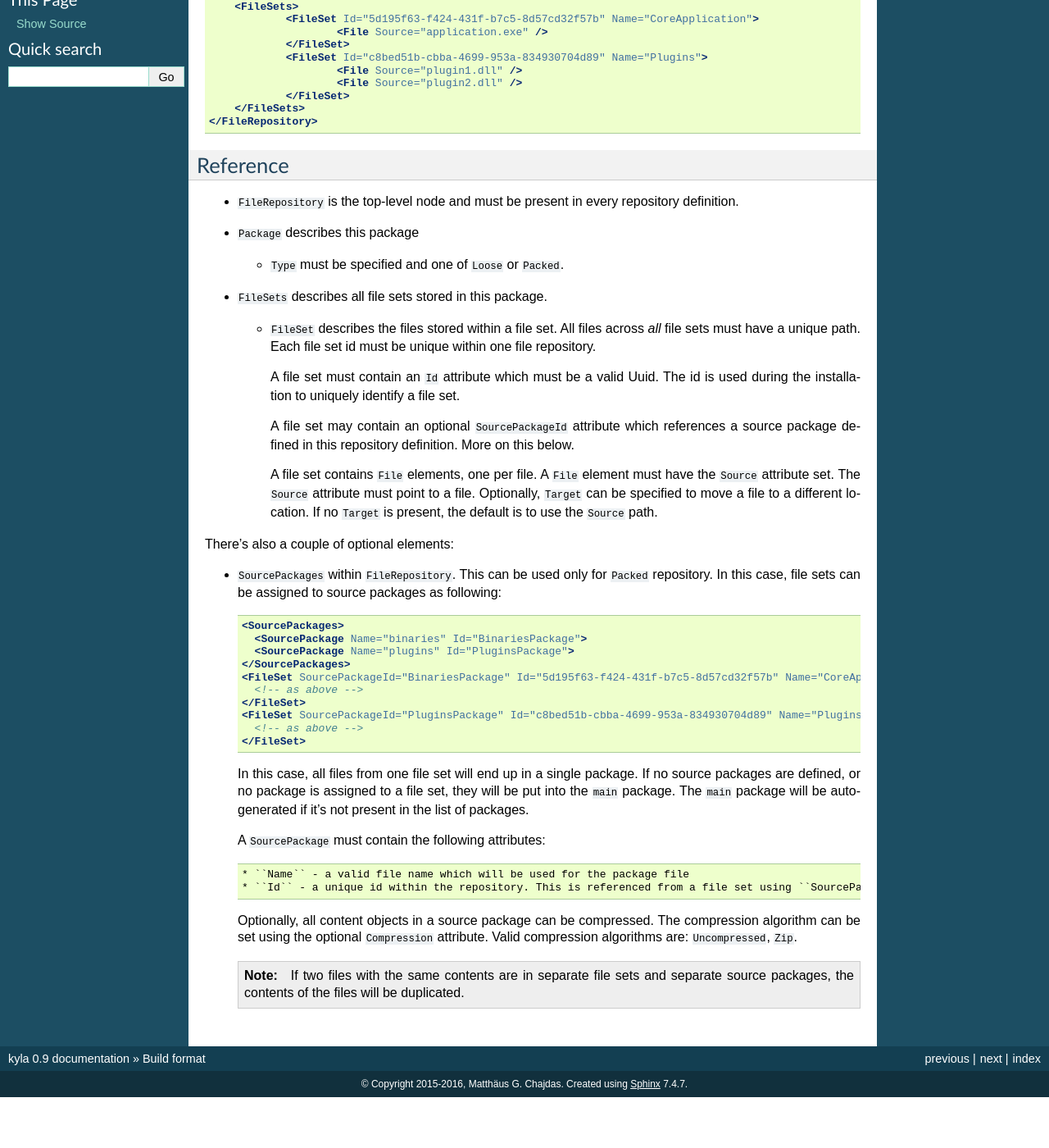
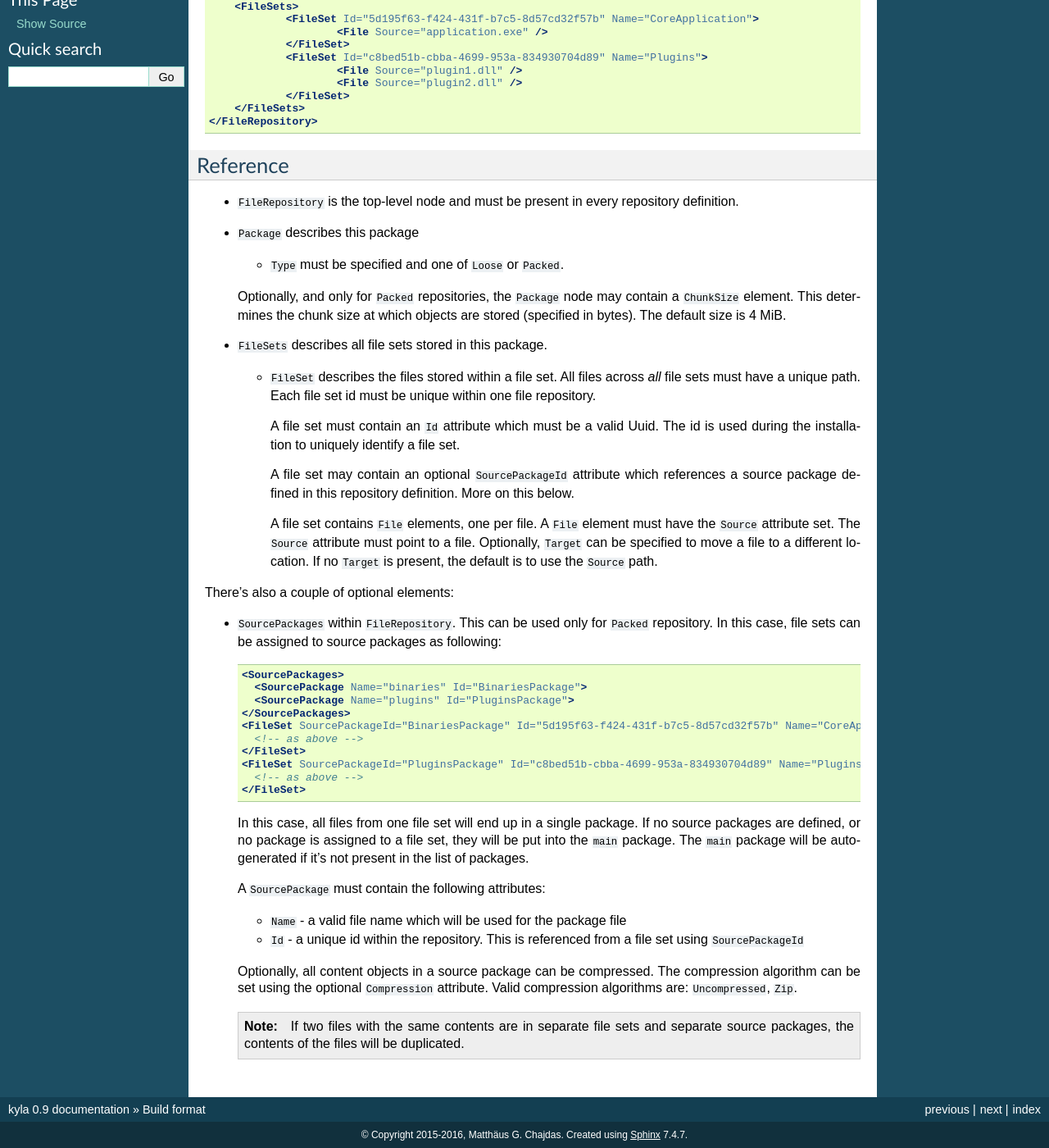
Before and after one commit to Anteru/kyla, a Sphinx documentation site: the page built from doc/source/repository-definition.rst, in a window 1280 px wide and 1400 px high, scrolled down 235 px. Shown: the whole window at 82% size. Built offline with Sphinx 7.4.7, drawn with Linux system fonts in a browser that asks for light colours; before the commit the page ends 1573 px from its top, so only the background shows below that.

Commit message:
Update documentation.

```diff
--- a/doc/source/repository-definition.rst
+++ b/doc/source/repository-definition.rst
@@ -29,6 +29,8 @@ Reference
 
   * ``Type`` must be specified and one of ``Loose`` or ``Packed``.
 
+  Optionally, and only for ``Packed`` repositories, the ``Package`` node may contain a ``ChunkSize`` element. This determines the chunk size at which objects are stored (specified in bytes). The default size is 4 MiB.
+
 * ``FileSets`` describes all file sets stored in this package.
 
   * ``FileSet`` describes the files stored within a file set. All files across *all* file sets must have a unique path. Each file set id must be unique within one file repository.
@@ -58,10 +60,10 @@ There's also a couple of optional elements:
 
   In this case, all files from one file set will end up in a single package. If no source packages are defined, or no package is assigned to a file set, they will be put into the ``main`` package. The ``main`` package will be autogenerated if it's not present in the list of packages.
 
-  A ``SourcePackage`` must contain the following attributes::
+  A ``SourcePackage`` must contain the following attributes:
 
-      * ``Name`` - a valid file name which will be used for the package file
-      * ``Id`` - a unique id within the repository. This is referenced from a file set using ``SourcePackageId``
+  * ``Name`` - a valid file name which will be used for the package file
+  * ``Id`` - a unique id within the repository. This is referenced from a file set using ``SourcePackageId``
 
   Optionally, all content objects in a source package can be compressed. The compression algorithm can be set using the optional ``Compression`` attribute. Valid compression algorithms are: ``Uncompressed``, ``Zip``.
 
```
